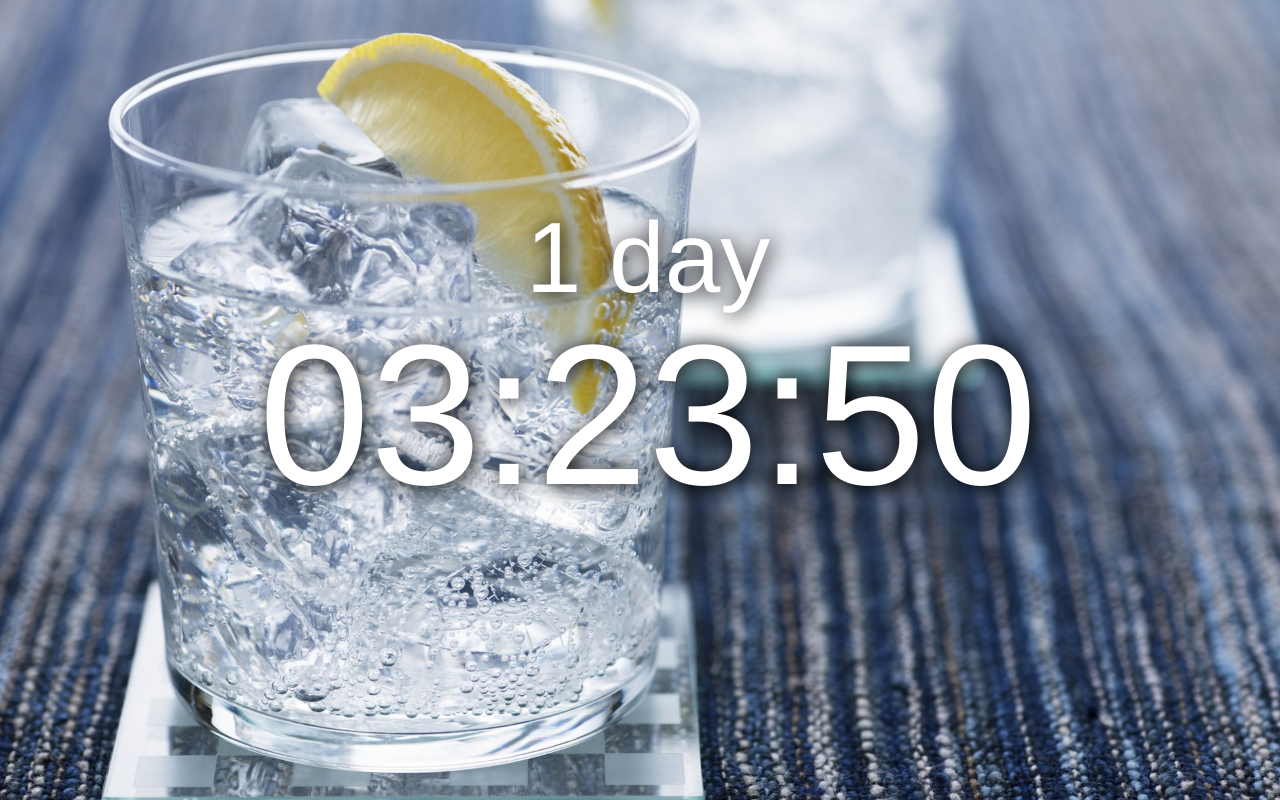
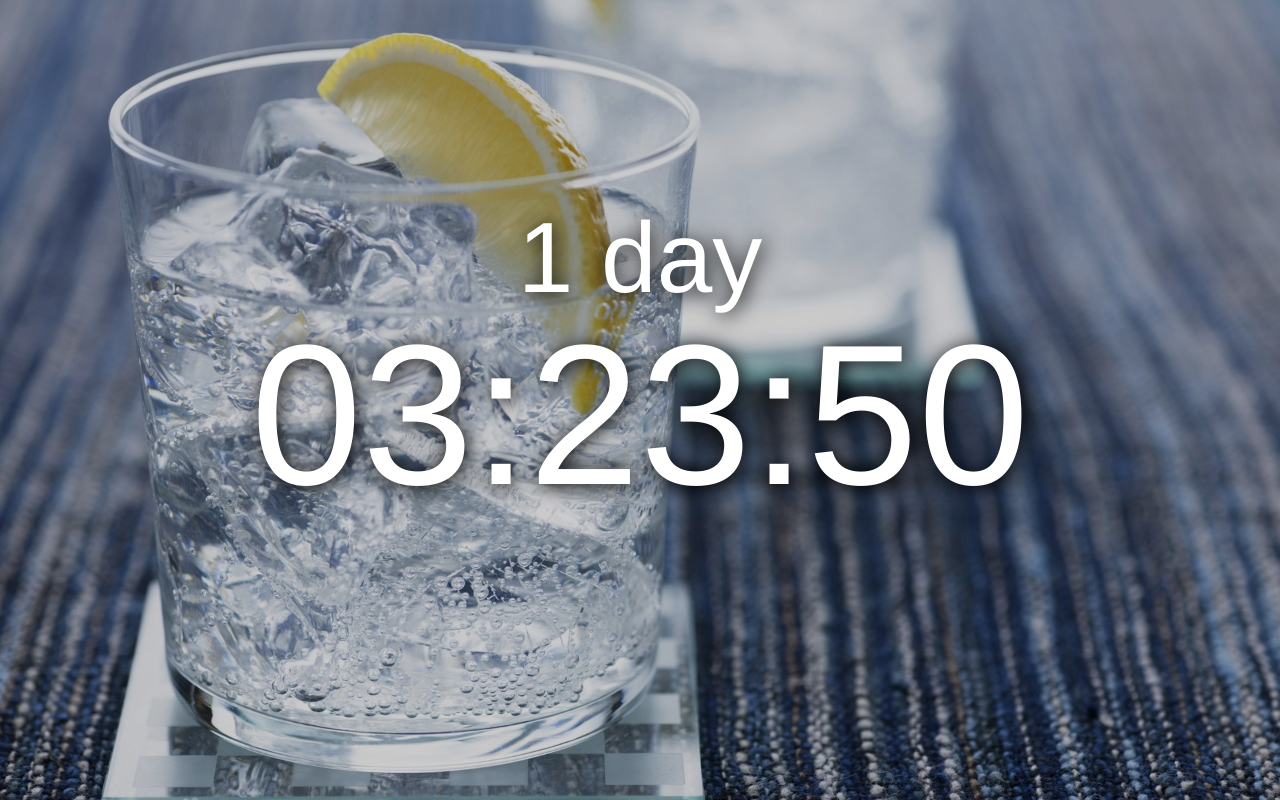
Before and after one commit to zoltantarcsay/gnt, a plain HTML site: page index.html in a window 1280 px wide. Drawn offline with Linux system fonts and the light colour scheme.

Commit message:
style updates

```diff
--- a/index.html
+++ b/index.html
@@ -9,6 +9,8 @@
     body {
         background: url(gnt.jpg) no-repeat;
         background-size: cover;
+        padding: 0;
+        margin: 0;
     }
 
     .counter {
@@ -34,7 +36,10 @@
     }
 
     .container {
-        height: 100% position: relative;
+        height: 100%;
+        width: 100%;
+        background-color: rgba(0, 0, 0, .2);
+        position: absolute;
     }
     </style>
 </head>
```
